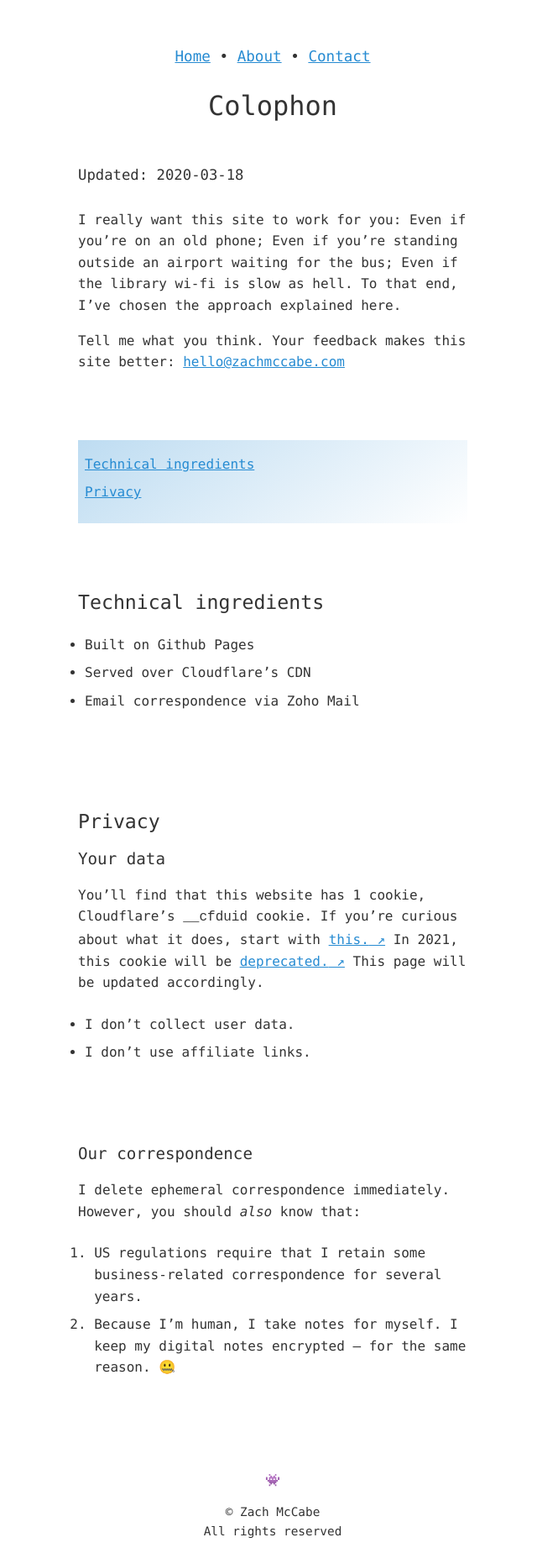
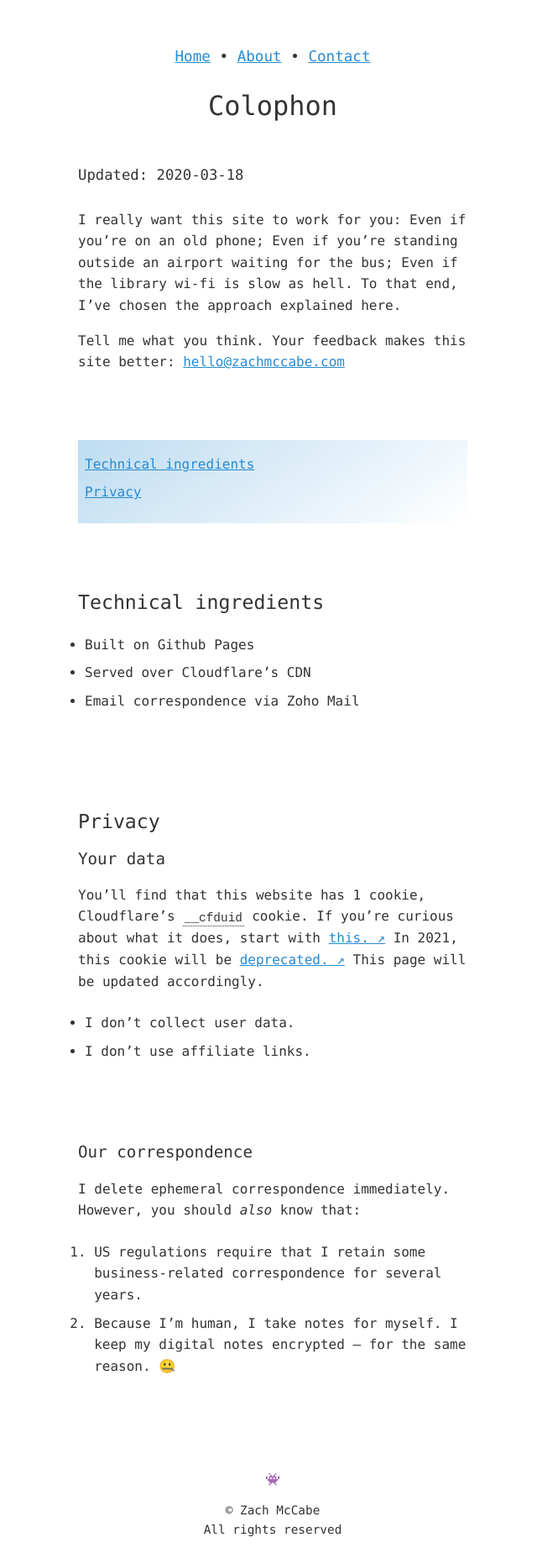
Before and after one commit to zachmccabe/zachmccabe.github.io, a Jekyll site: the page built from colophon.md, in a window 1280 px wide. Shown: the whole page at 84% size, without its empty margins (315-955 px from the left). Built offline with Jekyll 4.4.1, drawn with Linux system fonts in a browser that asks for light colours.

Commit message:
Update kao-nite-13.css
Updating: body, .kaoQuote

Adding: code, pre

```diff
--- a/assets/kao-nite-13.css
+++ b/assets/kao-nite-13.css
@@ -8,6 +8,8 @@
   font-family: ui-monospace, Menlo, Monaco, "Cascadia Mono", "Segoe UI Mono", "Roboto Mono", "Oxygen Mono", "Ubuntu Monospace", "Source Code Pro","Fira Mono", "Droid Sans Mono", "Courier New", monospace;
   font-size: 1rem;
   line-height: 1.6;
+  word-wrap: break-word;
+  overflow-wrap: break-word;
 }
 
 article, main, section {
@@ -92,7 +94,6 @@
   font-size: 85%;
   margin: 5em 0 5em 0;
   padding: 0 1em 0;
-  width: 100%;
 }
 
 hr {
@@ -215,6 +216,17 @@
 font-size: 85%;
 }
 
+code {
+  border-bottom: 0.1rem dotted currentColor;
+  color: currentColor;
+  font-size: calc(100% - 0.1rem);
+  padding: 0.1rem;
+}
+
+code, pre {
+  white-space: pre-wrap;
+}
+
 h1, h2, h3, h4 {
   color: currentColor;
   font-weight: 300;
@@ -255,7 +267,6 @@
 
 main > p:first-of-type {
   font-size: 108%;
-  font-weight: 500;
   margin-bottom: 1.5em;
 }
 
@@ -276,6 +287,15 @@
   margin-top: 3em;
 }
 
+pre {
+  font-size: calc(100%);
+  width: 100%;
+}
+
+pre code {
+  border-bottom: none;
+}
+
 ol + h2, h3, h4 {
   margin-top: 5em;
 }
@@ -289,10 +309,3 @@
   color: #ccc;
     }
 }
-
-/*
-@media screen and (min-width: 64rem){body{font-size:1.2rem}}
-@media screen and (min-width: 85rem){body{font-size:1.4rem}}
-@media screen and (min-width: 120rem){body{font-size:2.2rem}}
-@media screen and (min-width: 160rem){body{font-size:3rem}}
-*/
```
